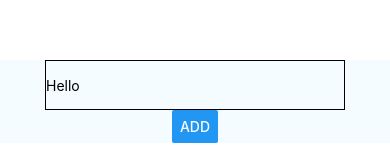
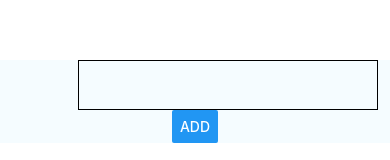
Before and after one commit to akashsoti/rn-ios-android, a React Native app: screen / in a window 390 px wide. Shown: the top 160 px of the page. Built offline with nearby package versions, Linux system fonts and the light colour scheme.

Commit message:
refactor

```diff
--- a/App.js
+++ b/App.js
@@ -8,6 +8,8 @@
 
 import React, {Component} from 'react';
 import {Platform, StyleSheet, Text, View, TextInput, Button} from 'react-native';
+import ListItem from "./src/components/ListItem/ListItem";
+import TextInputss from "./src/components/TextInputss/TextInputss";
 
 export default class App extends Component<Props> {
 
@@ -35,13 +37,15 @@ export default class App extends Component<Props> {
 
   render() {
     const placesOutput = this.state.places.map((place,i) => (
-      <Text key={i}>{place}</Text>
+      <ListItem key={i} placeName={place} />
     ));
     return (
       <View style={styles.container}>
-        <TextInput style={{width: 300, height: 50, borderColor: "black", borderWidth: 1}} value={this.state.placeName} placeholder="Hello" onChangeText={this.placeNameChangeHandler}/>
+        <View style={styles.textInputContainer}>
+          <TextInputss value={this.state.placeName} placeholder="Hello" onChangeText={this.placeNameChangeHandler}/>
+        </View>
         <Button title="Add" onPress={this.placeNameSubmitHandler}/>
-        <View>
+        <View style={styles.listContainer}>
           {placesOutput}
         </View>
       </View>
@@ -56,6 +60,9 @@ const styles = StyleSheet.create({
     alignItems: 'center',
     backgroundColor: '#F5FCFF',
   },
+  listContainer: {
+    width: "100%"
+  },
   welcome: {
     fontSize: 20,
     textAlign: 'center',
@@ -66,4 +73,7 @@ const styles = StyleSheet.create({
     color: '#333333',
     marginBottom: 5,
   },
+  textInputContainer: {
+    width: "60%"
+  }
 });
--- /dev/null
+++ b/src/components/ListItem/ListItem.js
@@ -0,0 +1,18 @@
+import React from 'react';
+import {View, Text, StyleSheet} from 'react-native';
+
+const listItem = (props) => (
+	<View style={styles.listItem}>
+		<Text>{props.placeName}</Text>
+	</View>
+);
+
+const styles = StyleSheet.create({
+	listItem: {
+		width: "100%",
+		padding: 10,
+		backgroundColor: "#eee"
+	}
+});
+
+export default listItem;
--- /dev/null
+++ b/src/components/TextInputss/TextInputss.js
@@ -0,0 +1,19 @@
+import React from "react";
+import {Text, View, StyleSheet} from "react-native";
+
+const textInputss = (props) => (
+  <View style={styles.textInputss}>
+    <Text>{props.placeName}</Text>
+  </View>
+);
+
+const styles = StyleSheet.create({
+  textInputss: {
+    width: 300,
+    height: 50,
+    borderColor: "black",
+    borderWidth: 1
+  }
+});
+
+export default textInputss;
```
